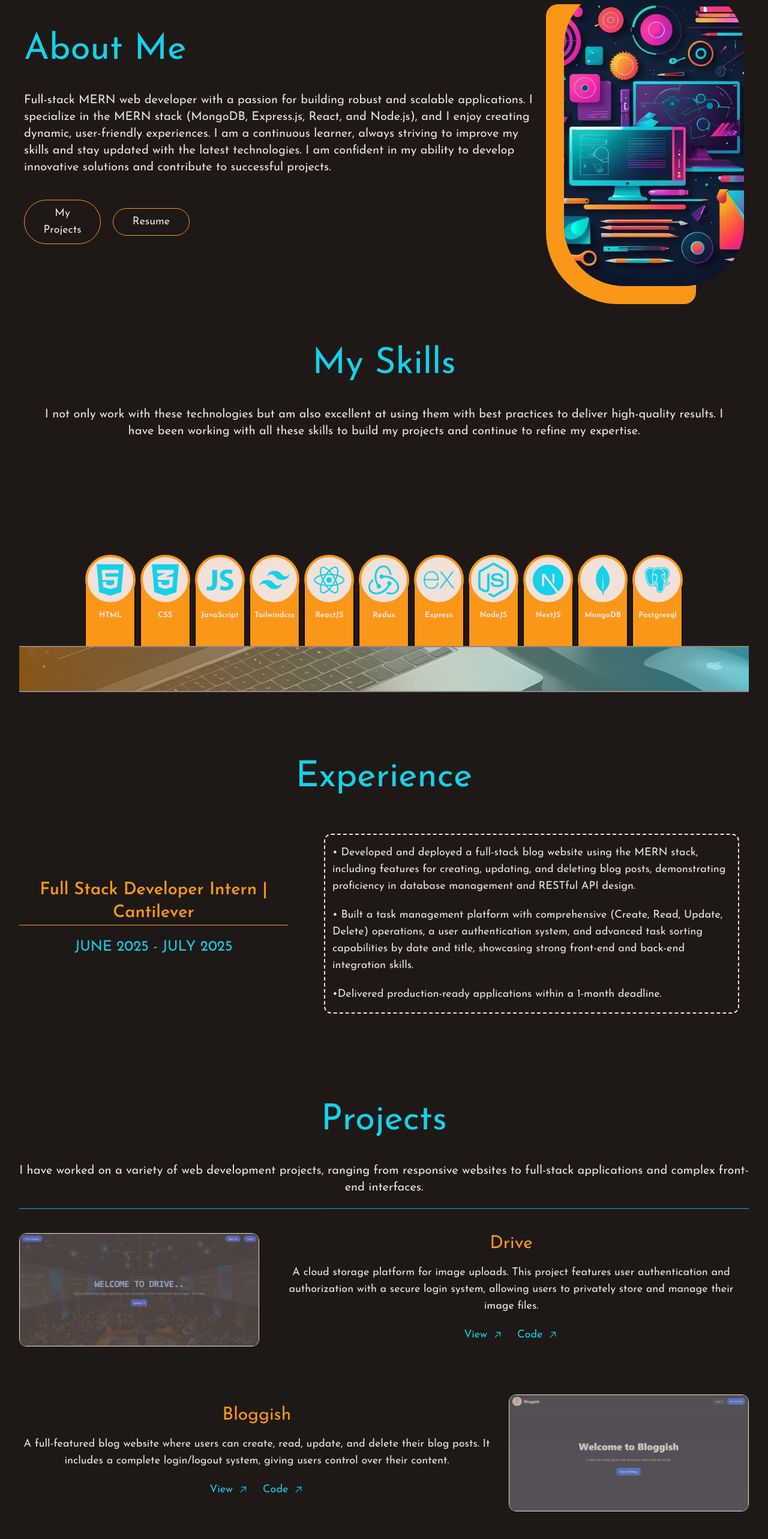
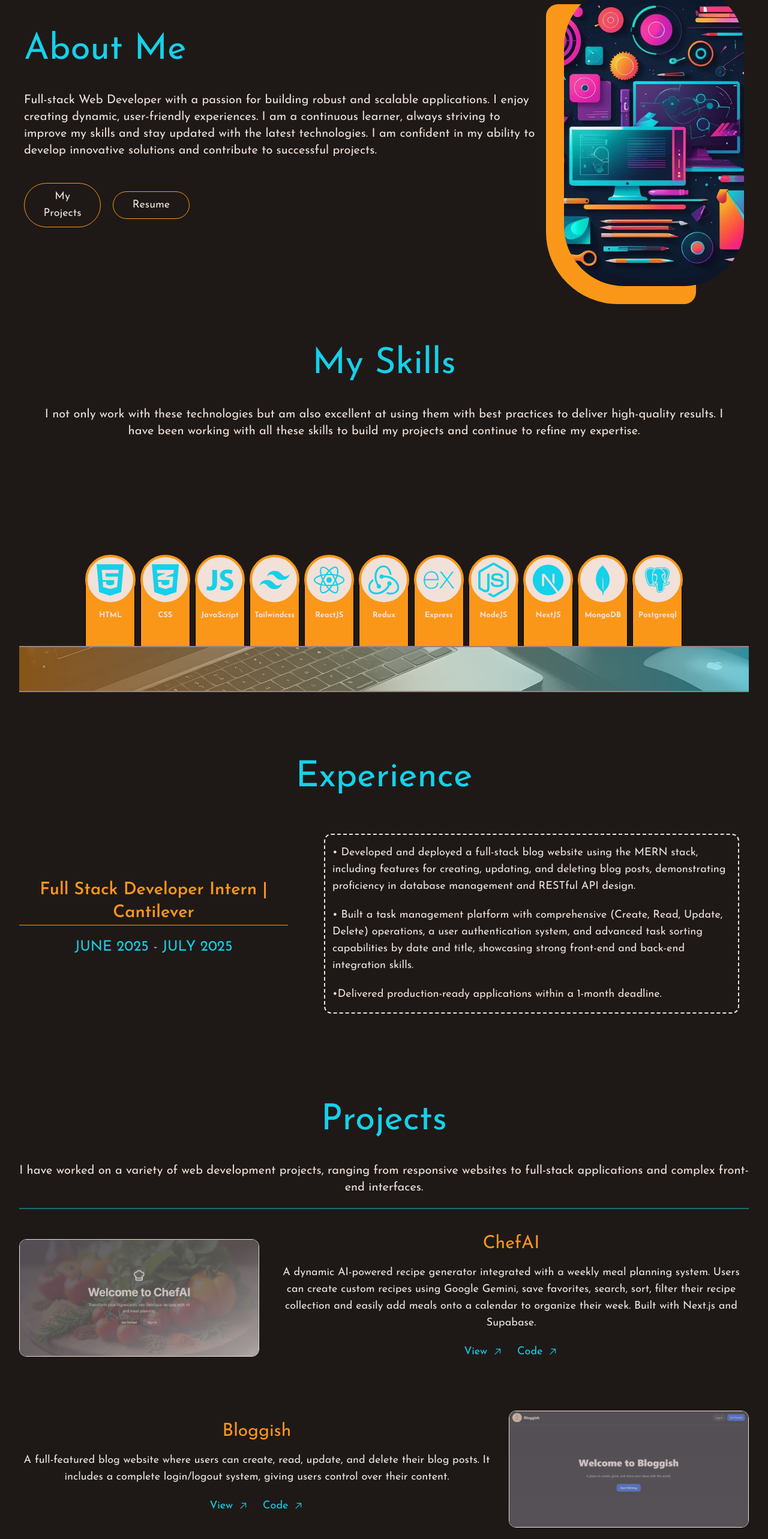
Before and after one commit to Dhruv-bhaskar/Portfolio, a React (Vite) app: page / in a window 1280 px wide. Shown: the part 852-3418 px from the top of the page at 60% size. Built offline with nearby package versions, Linux system fonts and the light colour scheme.

Commit message:
added a project

```diff
--- a/src/components/aboutMeSection/AboutMeText.jsx
+++ b/src/components/aboutMeSection/AboutMeText.jsx
@@ -6,9 +6,8 @@ const AboutMeText = () => {
     <div className="sm:mt-19 mt-0 flex flex-col items-centre text-center sm:items-start sm:text-left">
       <h2 className="text-5xl lg:text-6xl text-cyan mb-10">About Me</h2>
       <p className="text-white text-lg sm:text-xl">
-        Full-stack MERN web developer with a passion
-        for building robust and scalable applications. I specialize in the MERN
-        stack (MongoDB, Express.js, React, and Node.js), and I enjoy creating
+        Full-stack Web Developer with a passion
+        for building robust and scalable applications. I enjoy creating
         dynamic, user-friendly experiences. I am a continuous learner, always
         striving to improve my skills and stay updated with the latest
         technologies. I am confident in my ability to develop innovative
--- a/src/components/project section/ProjectMain.jsx
+++ b/src/components/project section/ProjectMain.jsx
@@ -6,12 +6,12 @@ import { fadeIn } from "../../Framer motion/variants";
 
 const projects = [
   {
-    name: "Drive",
+    name: "ChefAI",
     align: "right",
-    image: "/drive.png",
-    link: "https://drive-ca34.onrender.com/",
-    info: "A cloud storage platform for image uploads. This project features user authentication and authorization with a secure login system, allowing users to privately store and manage their image files.",
-    repo: "https://github.com/Dhruv-bhaskar/Drive.git"
+    image: "/ChefAI.png",
+    link: "https://chefai-beryl.vercel.app/",
+    info: "A dynamic AI-powered recipe generator integrated with a weekly meal planning system. Users can create custom recipes using Google Gemini, save favorites, search, sort, filter their recipe collection and easily add meals onto a calendar to organize their week. Built with Next.js and Supabase.",
+    repo: "https://github.com/Dhruv-bhaskar/Recipe-Ai.git"
   },
   {
     name: "Bloggish",
@@ -30,12 +30,12 @@ const projects = [
     repo: "https://github.com/Dhruv-bhaskar/Task-management.git"
   },
   {
-    name: "StudySync",
+   name: "Drive",
     align: "left",
-    image: "/studysync.png",
-    link: "https://study-sync-lake.vercel.app/",
-    info: "A front-end project built using only HTML, CSS, and JavaScript. It demonstrates fundamental web development skills and a clean, user-friendly interface.",
-    repo: "https://github.com/Dhruv-bhaskar/Study-sync.git"
+    image: "/drive.png",
+    link: "https://drive-ca34.onrender.com/",
+    info: "A cloud storage platform for image uploads. This project features user authentication and authorization with a secure login system, allowing users to privately store and manage their image files.",
+    repo: "https://github.com/Dhruv-bhaskar/Drive.git"
   },
 ];
 
```
Also changed, not shown: public/ChefAI.png (added), public/taskify.png.
